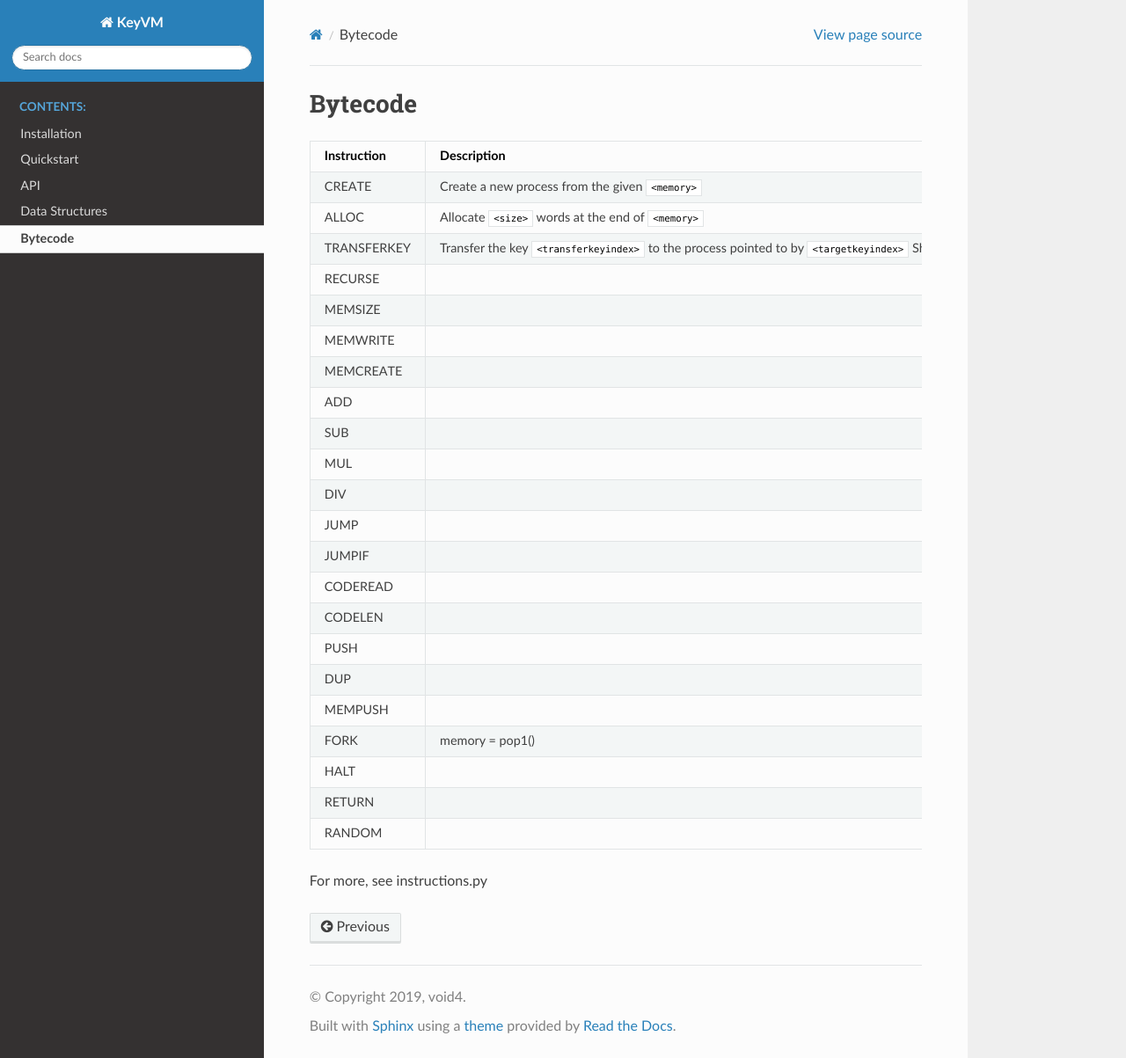
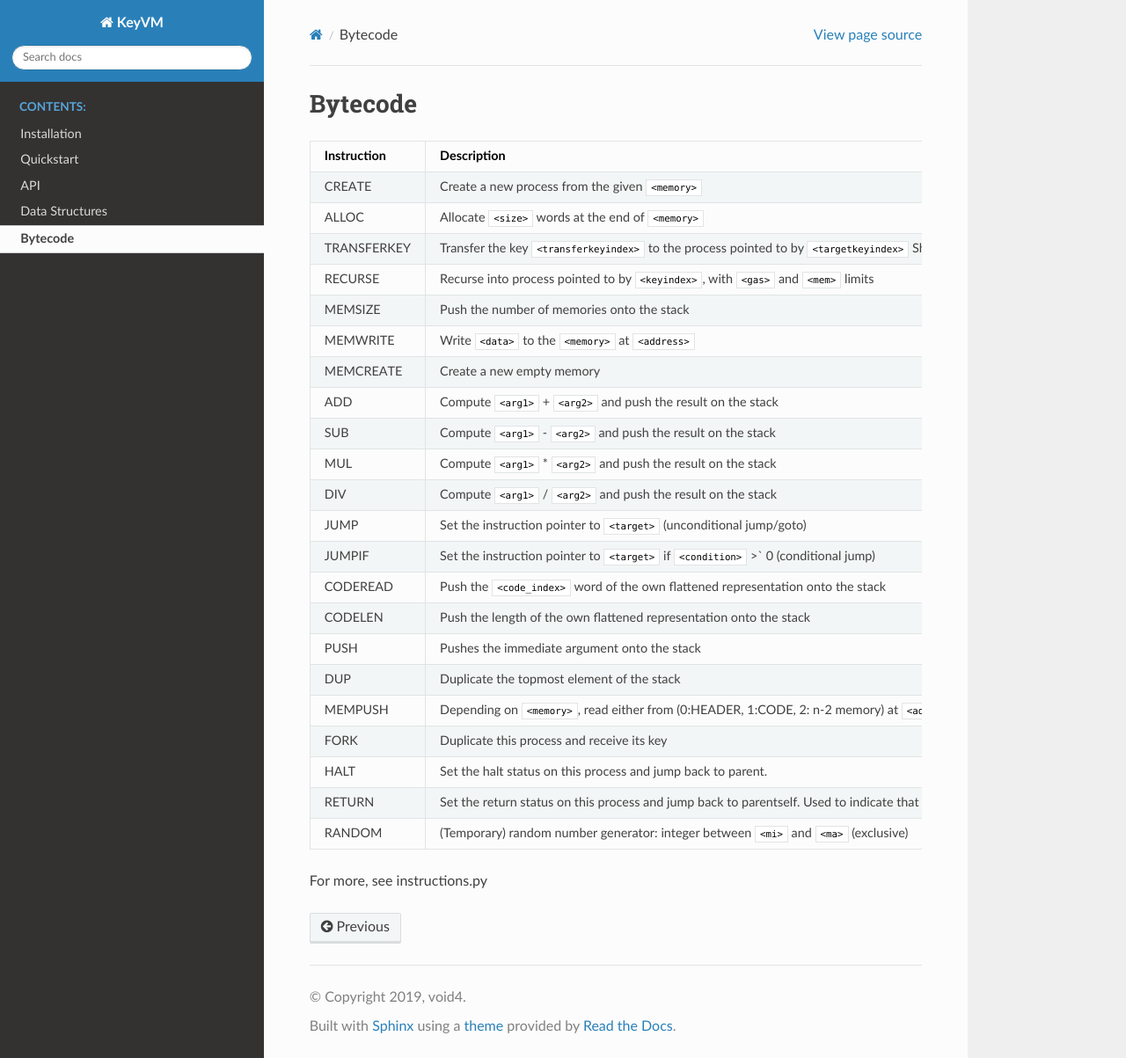
Before and after one commit to void4/keyvm-old, a Sphinx documentation site: the page built from docs/standard/bytecode.md, in a window 1280 px wide and 1203 px high. Shown: the whole window at 88% size. Built offline with Sphinx 7.4.7 and the Read the Docs theme 2.0.0, drawn with Linux system fonts in a browser that asks for light colours.

Commit message:
Document all instructions, automatically generate graphs folder for visualization

```diff
--- a/docs/standard/bytecode.md
+++ b/docs/standard/bytecode.md
@@ -5,24 +5,25 @@
 | CREATE | Create a new process from the given `<memory>` |
 | ALLOC | Allocate `<size>` words at the end of `<memory>` |
 | TRANSFERKEY | Transfer the key `<transferkeyindex>` to the process pointed to by `<targetkeyindex>`			Should probably be renamed, because it rather "copies" the key |
-| RECURSE |  |
-| MEMSIZE |  |
-| MEMWRITE |  |
-| MEMCREATE |  |
-| ADD |  |
-| SUB |  |
-| MUL |  |
-| DIV |  |
-| JUMP |  |
-| JUMPIF |  |
-| CODEREAD |  |
-| CODELEN |  |
-| PUSH |  |
-| DUP |  |
-| MEMPUSH |  |
-| FORK | memory = pop1() |
-| HALT |  |
-| RETURN |  |
-| RANDOM |  |
+| RECURSE | Recurse into process pointed to by `<keyindex>`, with `<gas>` and `<mem>` limits |
+| MEMSIZE | Push the number of memories onto the stack |
+| MEMWRITE | Write `<data>` to the `<memory>` at `<address>` |
+| MEMCREATE | Create a new empty memory |
+| ADD | Compute `<arg1>` + `<arg2>` and push the result on the stack |
+| SUB | Compute `<arg1>` - `<arg2>` and push the result on the stack |
+| MUL | Compute `<arg1>` * `<arg2>` and push the result on the stack |
+| DIV | Compute `<arg1>` / `<arg2>` and push the result on the stack |
+| JUMP | Set the instruction pointer to `<target>` (unconditional jump/goto) |
+| JUMPIF | Set the instruction pointer to `<target>` if `<condition>` >` 0 (conditional jump) |
+| CODEREAD | Push the `<code_index>` word of the own flattened representation onto the stack |
+| CODELEN | Push the length of the own flattened representation onto the stack |
+| PUSH | Pushes the immediate argument onto the stack |
+| DUP | Duplicate the topmost element of the stack |
+| MEMPUSH | Depending on `<memory>`, read either from (0:HEADER, 1:CODE, 2: n-2 memory) at `<address>` |
+| FORK | Duplicate this process and receive its key |
+| HALT | Set the halt status on this process and jump back to parent. |
+| RETURN | Set the return status on this process and jump back to parentself.	Used to indicate that return values are available (TODO) |
+| RANDOM | (Temporary) random number generator: integer between `<mi>` and `<ma>` (exclusive) |
+
 
 For more, see instructions.py
--- a/visualize.py
+++ b/visualize.py
@@ -1,8 +1,11 @@
 from time import time
+import os
 
 from graphviz import Digraph
 
 from instructions import *
+
+os.system("mkdir -p graphs")
 
 def visualize(world, startcode):
 
```
Also changed, not shown: vm.py (+22 -2 lines).
